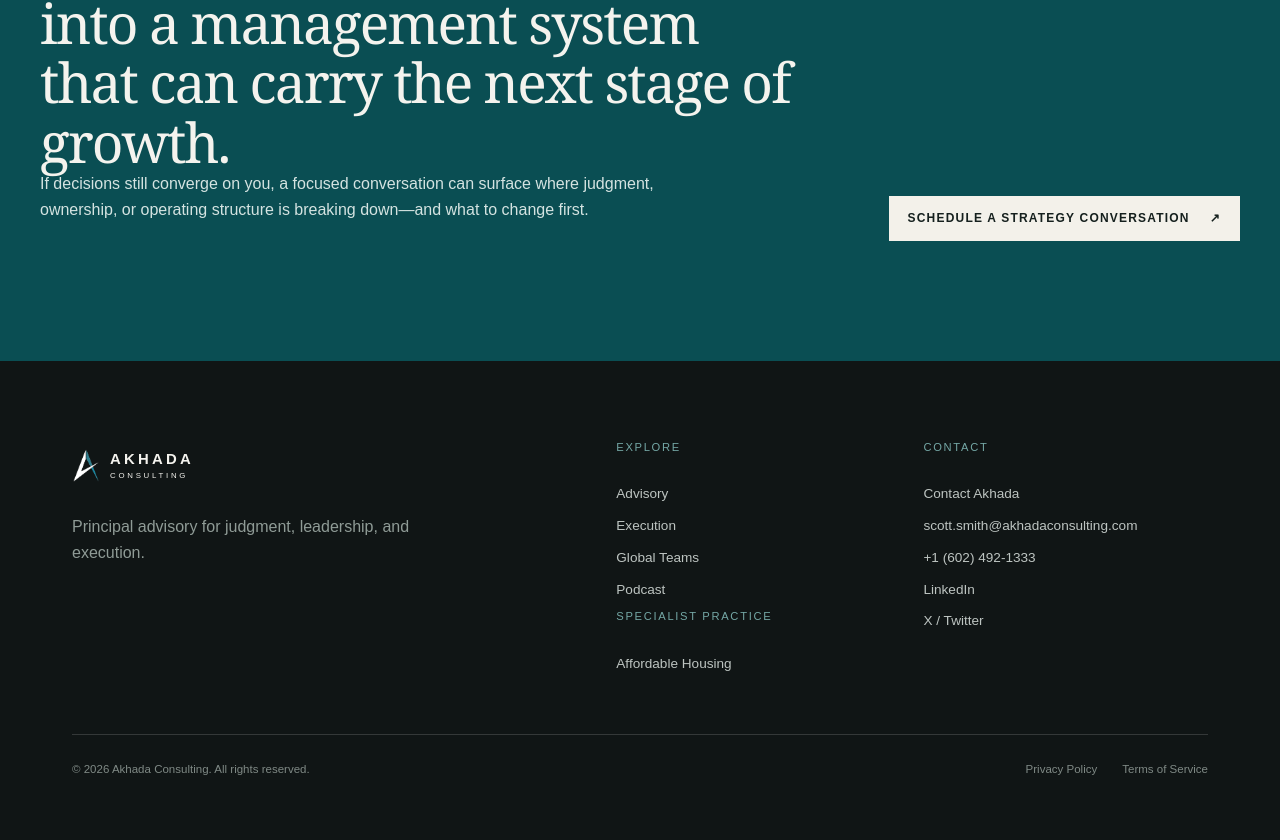
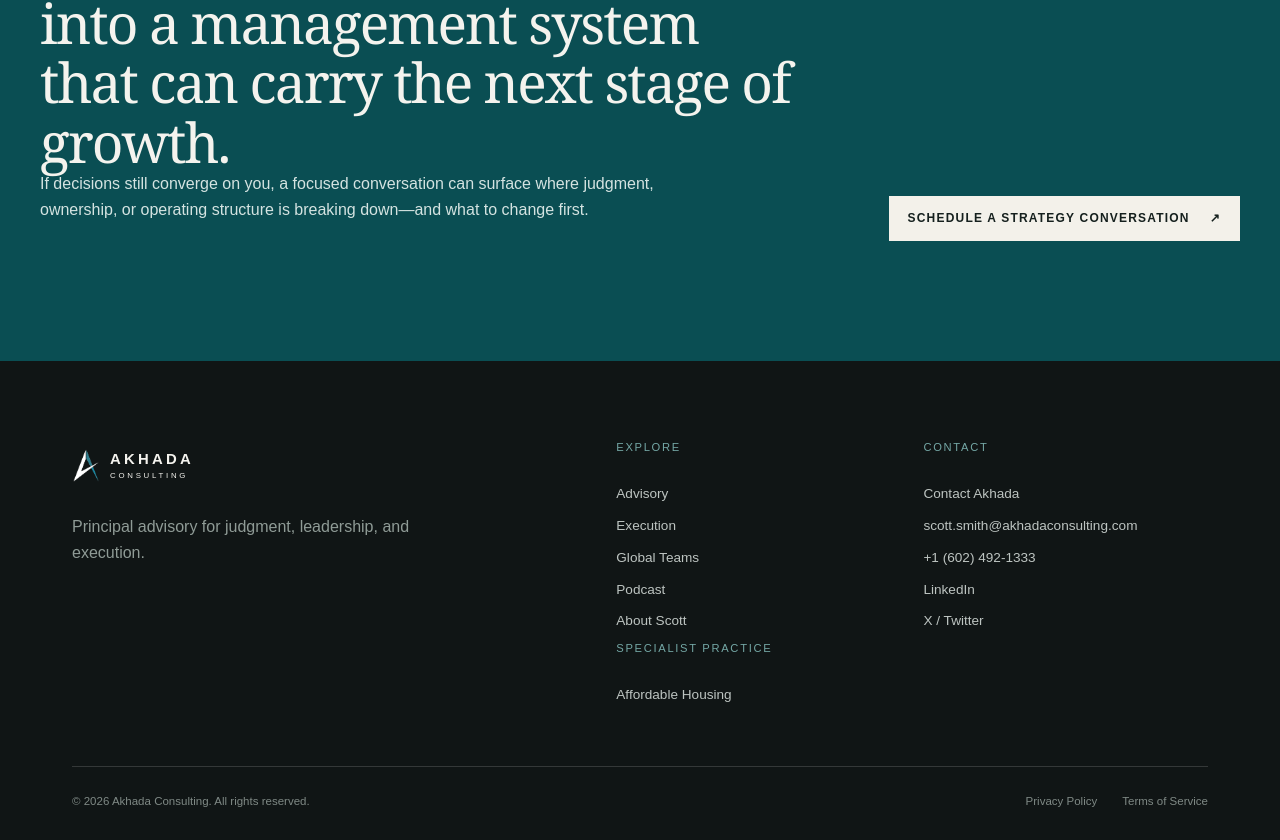
Before and after one commit to sasmithconsult/akhadaconsulting.com, a Next.js app: page / in a window 1280 px wide. Shown: the part 4666-5506 px from the top of the page. Before the commit the page ends 5475 px from the top, so only its background shows below. Built offline with nearby package versions, Linux system fonts and the light colour scheme.

Commit message:
Add Scott Smith page to footer

```diff
--- a/components/SiteFooter.js
+++ b/components/SiteFooter.js
@@ -1,14 +1,13 @@
 import Link from "next/link";
 import Brand from "./Brand";
+
 export default function SiteFooter() {
   return (
     <footer className="footer">
       <div className="footer-grid">
         <div>
           <Brand />
-          <p>
-            Principal advisory for judgment, leadership, and execution.
-          </p>
+          <p>Principal advisory for judgment, leadership, and execution.</p>
         </div>
         <div>
           <h3>Explore</h3>
@@ -16,6 +15,7 @@ export default function SiteFooter() {
           <Link href="/execution">Execution</Link>
           <Link href="/execution/global-teams">Global Teams</Link>
           <Link href="/podcast">Podcast</Link>
+          <Link href="/scott-smith">About Scott</Link>
           <h3>Specialist Practice</h3>
           <Link href="/affordable-housing-advisory">Affordable Housing</Link>
         </div>
```
